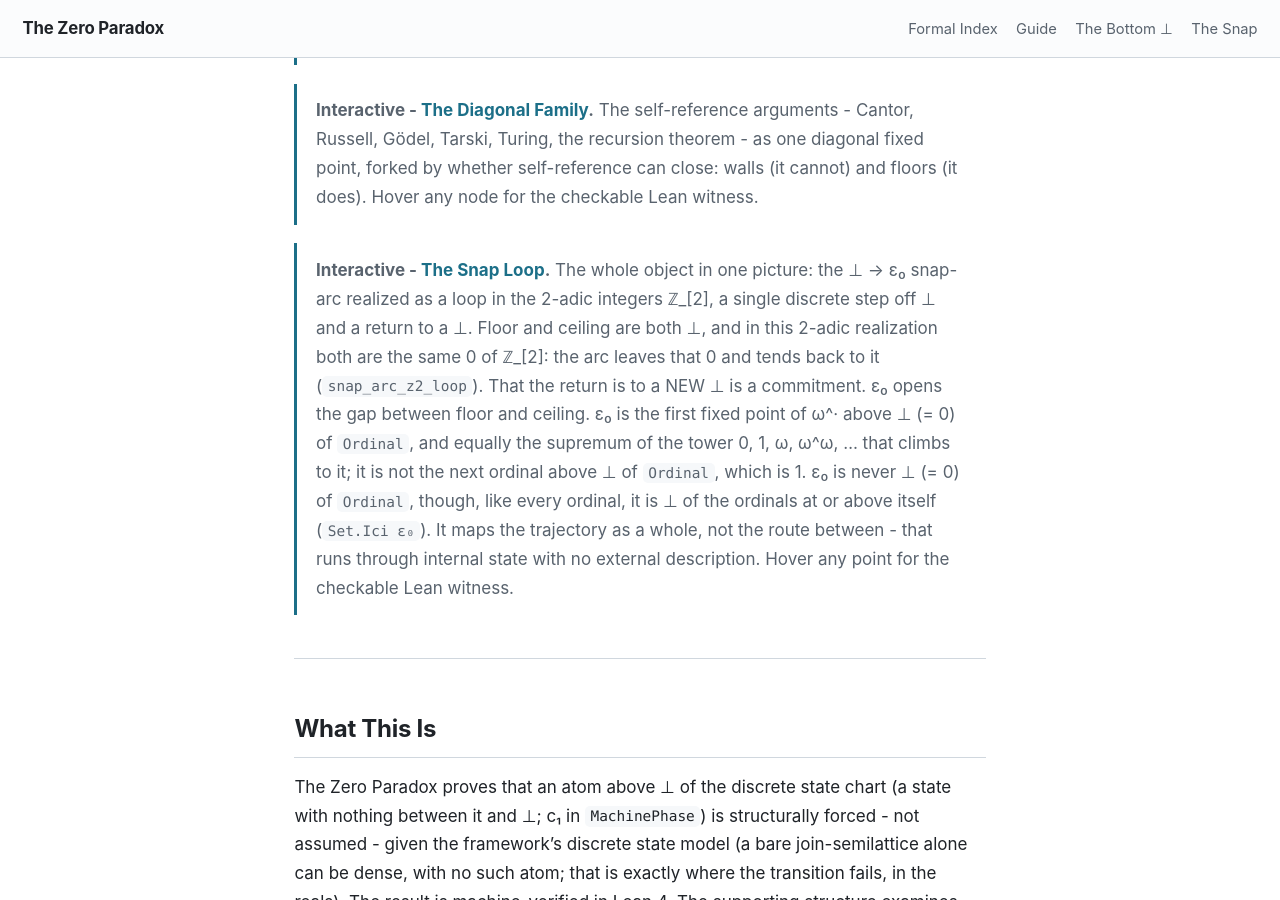
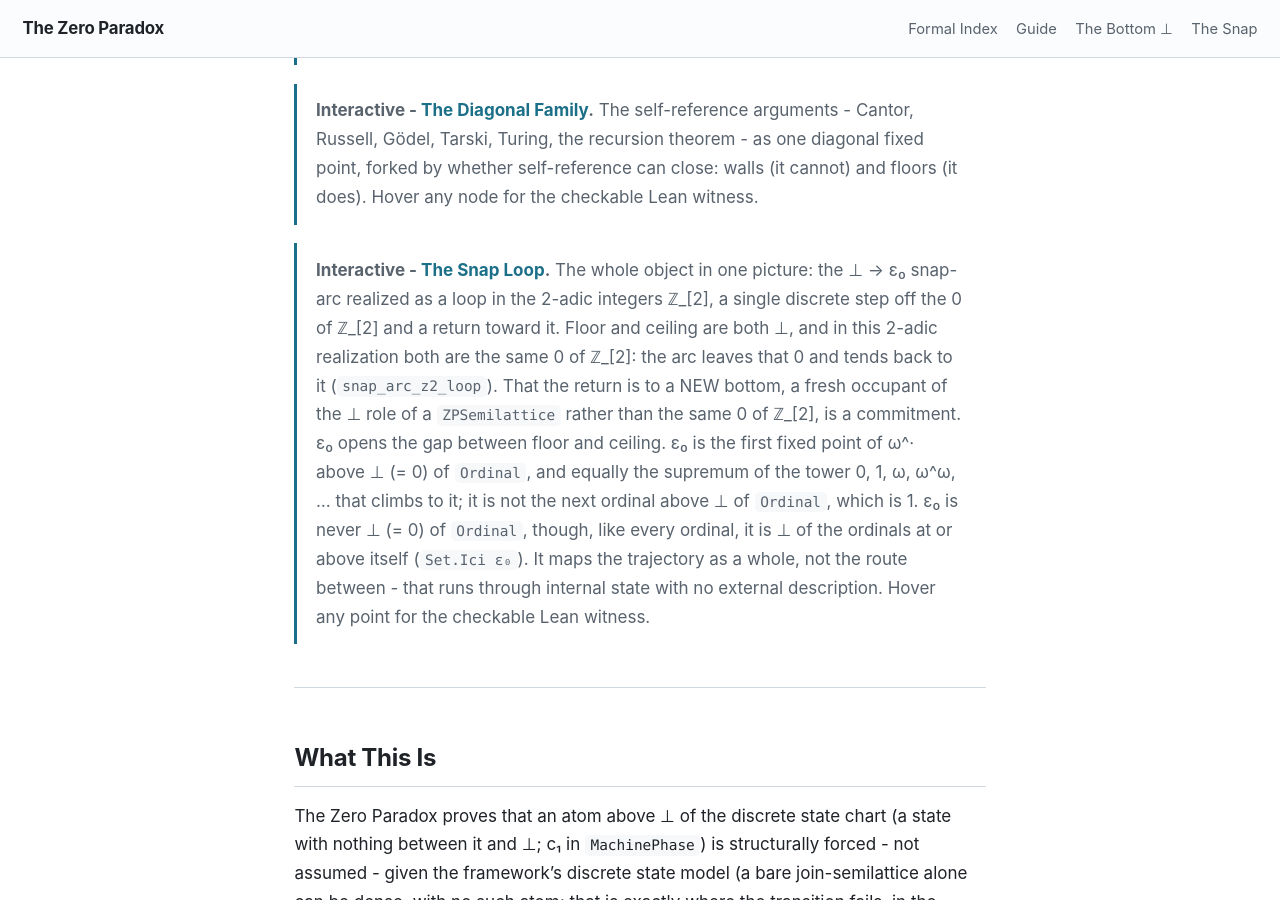
Before and after one commit to timbrigham/ZeroParadox, a Jekyll site: the page built from GUIDE.md, in a window 1280 px wide and 900 px high, scrolled down 622 px. Built offline with Jekyll 4.4.1, drawn with Linux system fonts in a browser that asks for light colours; our own code applies the rules of GitHub Pages for plain Markdown files.

Commit message:
CLAIMS ZP-K footprint: name measured routes and point at Kleene.md; GUIDE Snap Loop: name the 0 of Z_2
Co-Authored-By: Claude Opus 5.5 (1M context) <noreply@anthropic.com>
Claude-Session: https://claude.ai/code/session_01DYrKY8CR8AeESMvjGVQtzA

```diff
--- a/GUIDE.md
+++ b/GUIDE.md
@@ -12,7 +12,7 @@ For a dictionary and map of ⊥ - the object the whole framework is built on - s
 
 > **Interactive - [The Diagonal Family](diagonal-family.html).** The self-reference arguments - Cantor, Russell, Gödel, Tarski, Turing, the recursion theorem - as one diagonal fixed point, forked by whether self-reference can close: walls (it cannot) and floors (it does). Hover any node for the checkable Lean witness.
 
-> **Interactive - [The Snap Loop](snap-loop.html).** The whole object in one picture: the ⊥ → ε₀ snap-arc realized as a loop in the 2-adic integers ℤ_[2], a single discrete step off ⊥ and a return to a ⊥. Floor and ceiling are both ⊥, and in this 2-adic realization both are the same 0 of ℤ_[2]: the arc leaves that 0 and tends back to it (`snap_arc_z2_loop`). That the return is to a NEW ⊥ is a commitment. ε₀ opens the gap between floor and ceiling. ε₀ is the first fixed point of ω^· above ⊥ (= 0) of `Ordinal`, and equally the supremum of the tower 0, 1, ω, ω^ω, … that climbs to it; it is not the next ordinal above ⊥ of `Ordinal`, which is 1. ε₀ is never ⊥ (= 0) of `Ordinal`, though, like every ordinal, it is ⊥ of the ordinals at or above itself (`Set.Ici ε₀`). It maps the trajectory as a whole, not the route between - that runs through internal state with no external description. Hover any point for the checkable Lean witness.
+> **Interactive - [The Snap Loop](snap-loop.html).** The whole object in one picture: the ⊥ → ε₀ snap-arc realized as a loop in the 2-adic integers ℤ_[2], a single discrete step off the 0 of ℤ_[2] and a return toward it. Floor and ceiling are both ⊥, and in this 2-adic realization both are the same 0 of ℤ_[2]: the arc leaves that 0 and tends back to it (`snap_arc_z2_loop`). That the return is to a NEW bottom, a fresh occupant of the ⊥ role of a `ZPSemilattice` rather than the same 0 of ℤ_[2], is a commitment. ε₀ opens the gap between floor and ceiling. ε₀ is the first fixed point of ω^· above ⊥ (= 0) of `Ordinal`, and equally the supremum of the tower 0, 1, ω, ω^ω, … that climbs to it; it is not the next ordinal above ⊥ of `Ordinal`, which is 1. ε₀ is never ⊥ (= 0) of `Ordinal`, though, like every ordinal, it is ⊥ of the ordinals at or above itself (`Set.Ici ε₀`). It maps the trajectory as a whole, not the route between - that runs through internal state with no external description. Hover any point for the checkable Lean witness.
 
 ---
 
```
Also changed, not shown: CLAIMS.md (+1 -1 lines).
